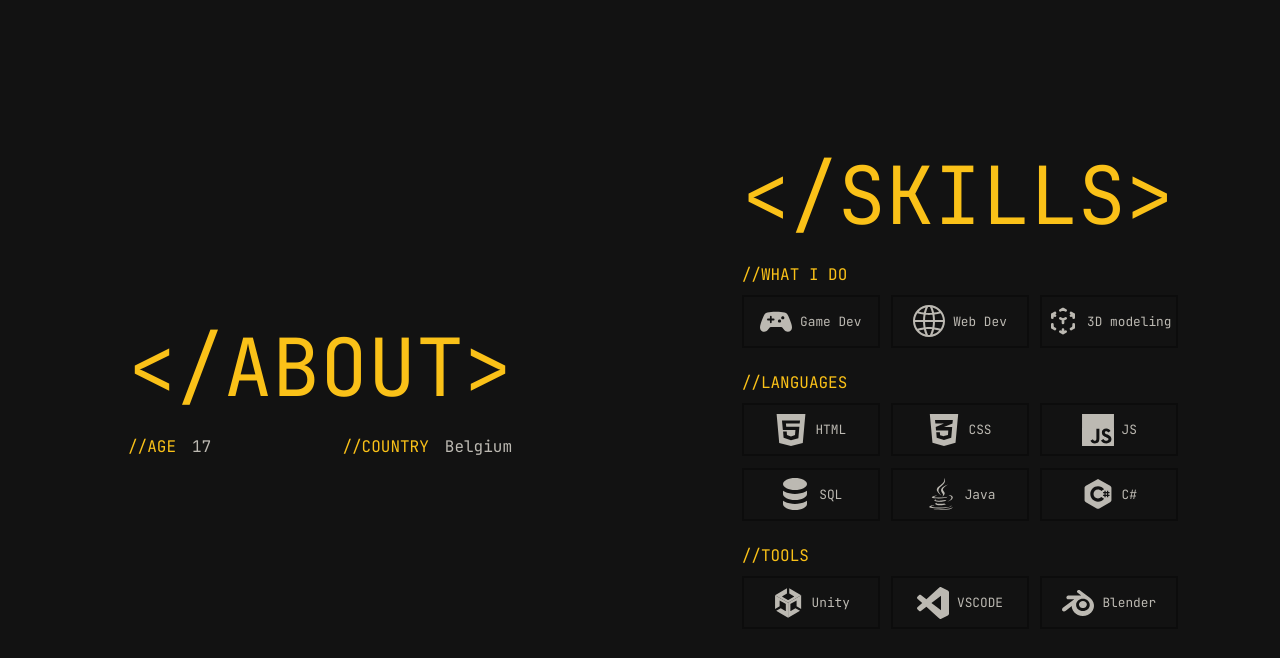
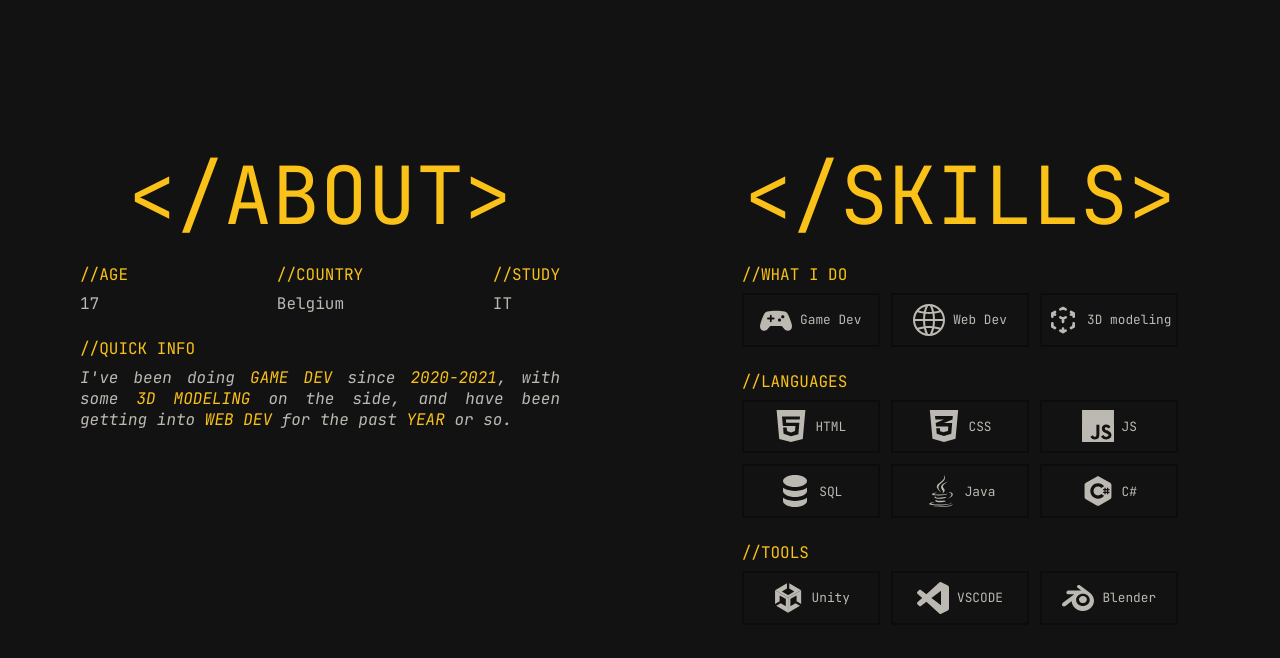
Before and after one commit to TibeDev/tibedev.github.io, a plain HTML site: page index.html in a window 1280 px wide. Shown: the part 658-1316 px from the top of the page. Drawn offline with Linux system fonts and the light colour scheme.

Commit message:
Quick update

```diff
--- a/index.html
+++ b/index.html
@@ -17,7 +17,7 @@
           <span class="comment"
             >//<span
               class="scramble"
-              data-words="a f#cking idiot,yes i made this effect"
+              data-words="a f#cking idiot"
               data-interval="1500"
             ></span
           ></span>
@@ -59,27 +59,43 @@
 
           <div id="about-grid">
             <div class="about-item">
-              <div class="about-item-row">
-                <span class="comment">//age</span>
-                <span class="age"></span>
+              <div class="about-item-content">
+                <span class="comment">//age</span> <span class="age"></span>
               </div>
             </div>
 
             <div class="about-item">
-              <div class="about-item-row">
-                <span class="comment">//country</span>
-                Belgium
+              <div class="about-item-content">
+                <span class="comment">//country</span> <span>Belgium</span>
               </div>
+            </div>
+
+            <div class="about-item">
+              <div class="about-item-content">
+                <span class="comment">//STUDY</span> <span>IT</span>
+              </div>
+            </div>
+
+            <div class="about-item full-width">
+              <span class="comment">//QUICK INFO</span>
+              <i
+                >I've been doing <span class="comment">game dev</span> since
+                <span class="comment">2020-2021</span>, with some
+                <span class="comment">3D modeling</span> on the side, and have
+                been getting into <span class="comment">web dev</span> for the
+                past <span class="comment">year</span> or so.</i
+              >
             </div>
           </div>
         </div>
       </div>
+
       <div class="panel panel-right">
         <div class="panel-content">
           <span class="section-title comment">&lt;/skills&gt;</span>
-          <div id="about-grid">
-            <div class="about-item full-width">
-              <div class="about-item-row">
+          <div id="skills-grid">
+            <div class="skill-item full-width">
+              <div class="skill-item-row">
                 <span class="comment">//WHAT I DO</span>
               </div>
 
@@ -106,6 +122,7 @@
                 </div>
               </div>
             </div>
+
             <div class="about-item full-width">
               <div class="about-item-row">
                 <span class="comment">//Languages</span>
--- a/src/styling/style.css
+++ b/src/styling/style.css
@@ -114,6 +114,15 @@ a {
   flex-direction: row;
   height: 80%;
 }
+#about-grid .about-item:nth-child(1) {
+  align-items: start;
+}
+#about-grid .about-item:nth-child(2) {
+  align-items: center;
+}
+#about-grid .about-item:nth-child(3) {
+  align-items: end;
+}
 #about .panel {
   display: flex;
   align-items: center;
@@ -121,22 +130,34 @@ a {
   flex-direction: column;
   width: 100%;
 }
-#about-grid {
+#about .panel .panel-content {
+  max-width: 30rem;
+  height: 100%;
+}
+#about .panel .panel-content i {
+  text-align: justify;
+}
+#about-grid,
+#skills-grid {
   height: 100%;
   display: grid;
-  grid-template-columns: auto auto;
+  grid-template-columns: repeat(3, 1fr);
   align-content: start;
   row-gap: 1.5rem;
 }
-#about-grid > .about-item:not(.full-width):nth-child(even) {
-  display: flex;
-  align-items: end;
-}
+.skill-item,
 .about-item {
   display: flex;
   flex-direction: column;
-  gap: 0.6rem;
+  gap: 0.5rem;
 }
+.about-item .about-item-content {
+  width: fit-content;
+  display: flex;
+  flex-direction: column;
+  gap: 0.5rem;
+}
+.skill-item-row,
 .about-item-row {
   display: flex;
   align-items: center;
@@ -150,6 +171,8 @@ a {
 }
 .section-title {
   display: flex;
+  justify-content: center;
+  align-items: center;
   font-size: 5rem;
   margin-bottom: 1rem;
 }
@@ -163,6 +186,9 @@ a {
   width: 100%;
 }
 .skill-badge {
+  -webkit-user-select: none; /* Safari */
+  -ms-user-select: none; /* IE 10 and IE 11 */
+  user-select: none; /* Standard syntax */
   display: flex;
   align-items: center;
   justify-content: center;
```
